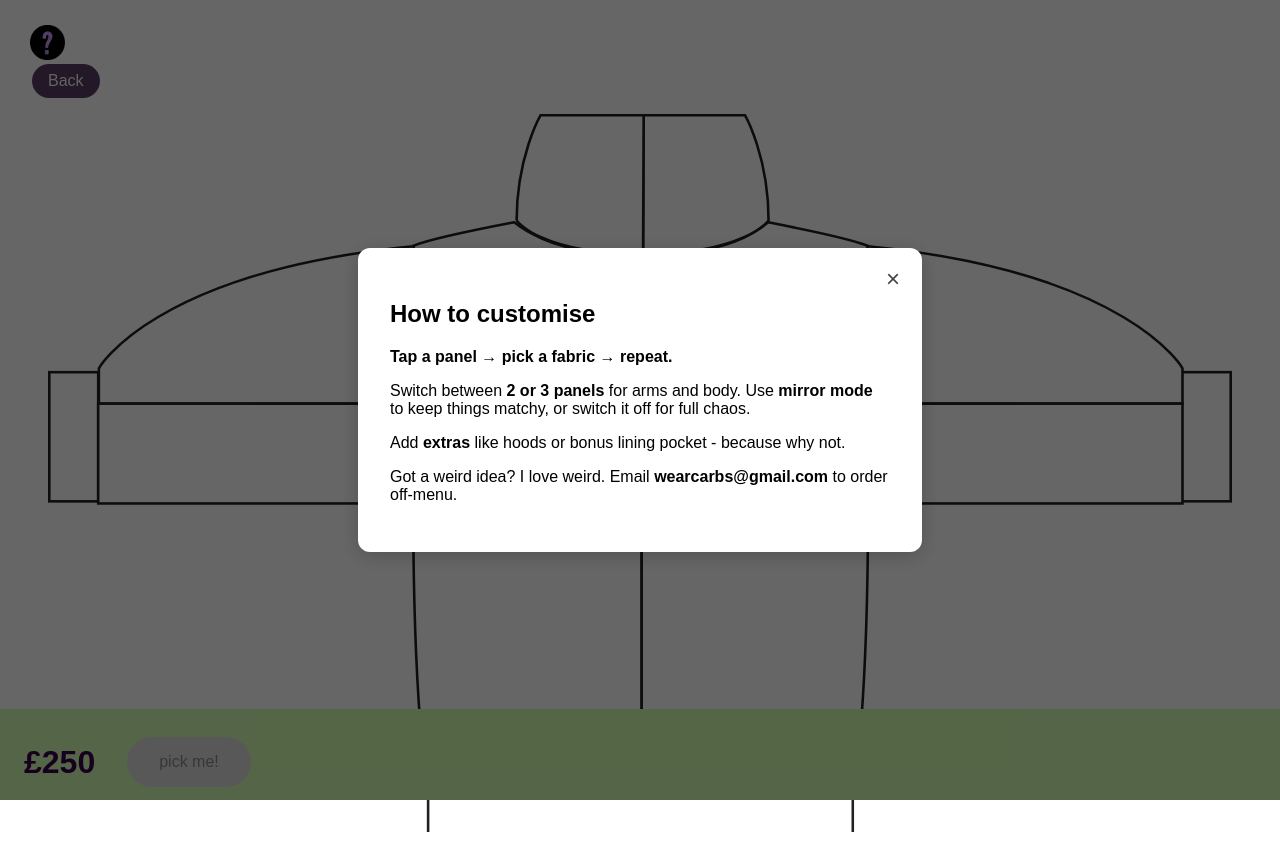
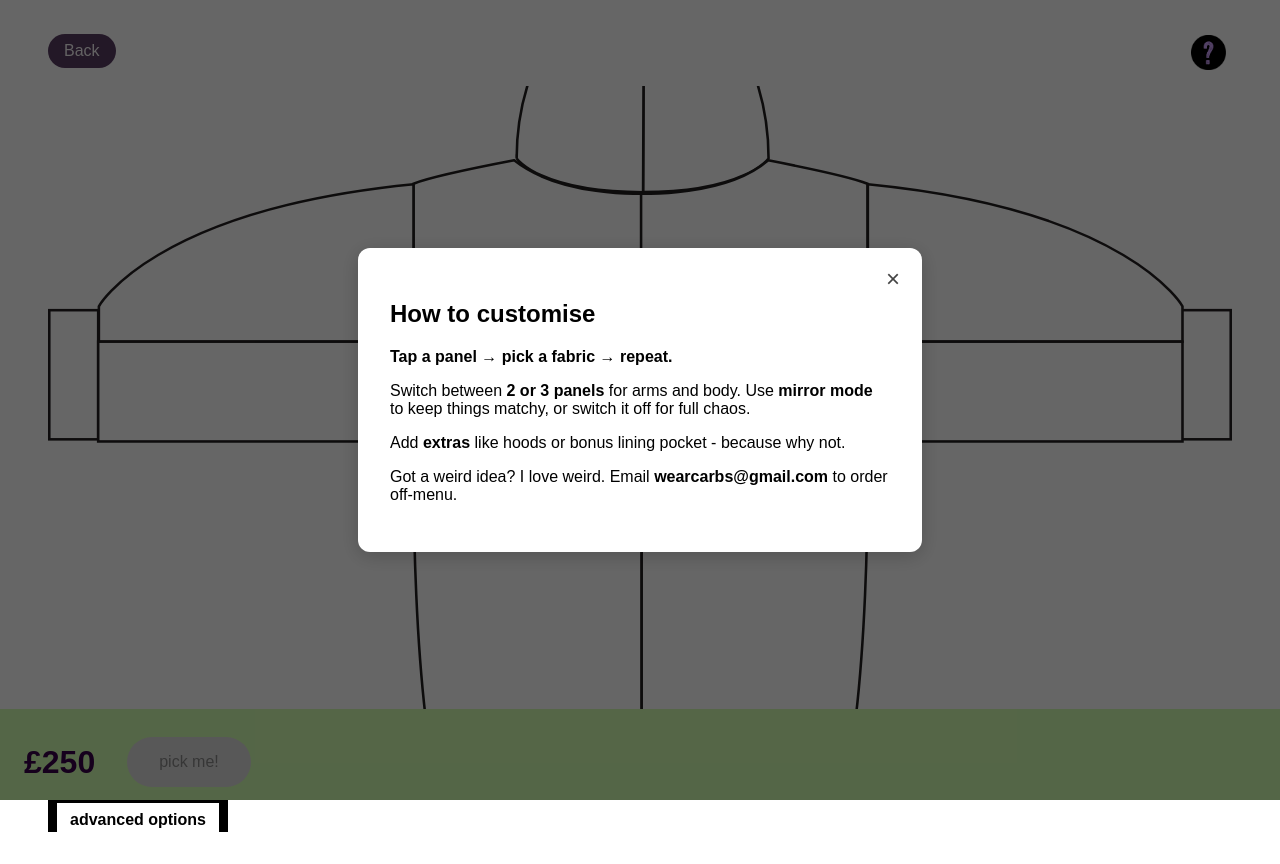
Before and after one commit to jessica440/customcarbs, a React (Create React App) app: page /customise in a window 1280 px wide. Built offline with nearby package versions, Linux system fonts and the light colour scheme.

Commit message:
adjusts header

```diff
--- a/src/components/HelpModal.js
+++ b/src/components/HelpModal.js
@@ -37,13 +37,10 @@ const Close = styled.button`
 `;
 
 export const HelpIcon = styled.button`
-  position: absolute;
-  top: 1.5rem;
-  left: 1.5rem;
-  font-size: 1.5rem;
   background: none;
   border: none;
   z-index: 50;
+  cursor: url(${Pointer}) 0 0, pointer;
   img {
     width: 35px;
     height: 35px;
--- a/src/pages/JacketCustomiser.js
+++ b/src/pages/JacketCustomiser.js
@@ -33,7 +33,7 @@ const BackButton = styled.button`
   color: var(--button-text);
   font-size: 1rem;
   padding: 0.5rem 1rem;
-  margin-top: 2rem;
+  /* margin-top: 2rem; */
   border: none;
   border-radius: 50px;
   cursor: url(${Pointer}) 0 0, pointer;
@@ -283,9 +283,7 @@ const JacketCustomiser = () => {
       <Header>
         {/* <Brand>custom carbs</Brand> */}
         <BackButton onClick={() => navigate(-1)}>Back</BackButton>
-
         {/* <Title>customise your jacket</Title> */}
-
         <HelpIcon onClick={() => setShowHelp(true)}>
           <img src={HelpIconImg} alt="Help" />
         </HelpIcon>
--- a/src/pages/JacketCustomiserStyle.js
+++ b/src/pages/JacketCustomiserStyle.js
@@ -30,7 +30,13 @@ export const ContentArea = styled.div`
 `;
 
 export const Header = styled.header`
-  text-align: left;
+  display: flex;
+  justify-content: space-between;
+  align-items: flex-start;
+  padding: 12px 16px;
+  position: relative;
+  margin-top: -10px;
+
   /* margin-bottom: 2rem; */
 `;
 
@@ -147,6 +153,7 @@ export const JacketDisplay = styled.div`
   display: flex;
   justify-content: center;
   align-items: center;
+  margin-top: -50px;
 
   @media (max-width: 768px) {
     width: 100%;
@@ -184,7 +191,7 @@ export const CategoryTitle = styled.h4`
   background: black;
   color: white;
   padding: 0.5rem;
-  margin: 0;
+  margin-top: -20px;
   text-transform: lowercase;
   font-size: 1rem;
 `;
@@ -193,7 +200,6 @@ export const ExtrasLabel = styled.div`
   background: ${(props) => (props.active ? "black" : "white")};
   color: ${(props) => (props.active ? "white" : "black")};
   padding: 0.5rem;
-  /* margin: 0.5rem; */
   font-weight: bold;
   text-transform: lowercase;
   text-align: center;
```
